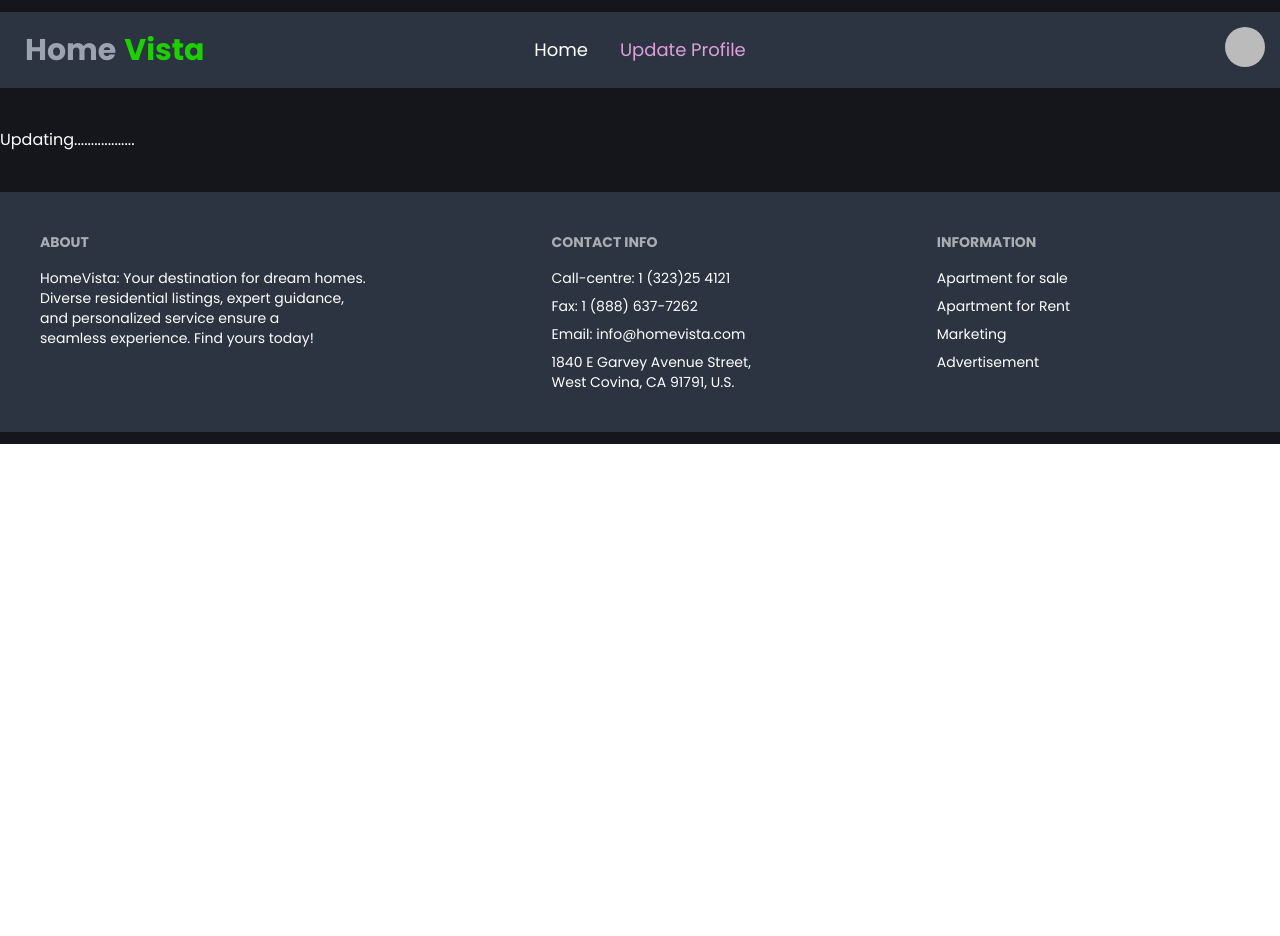
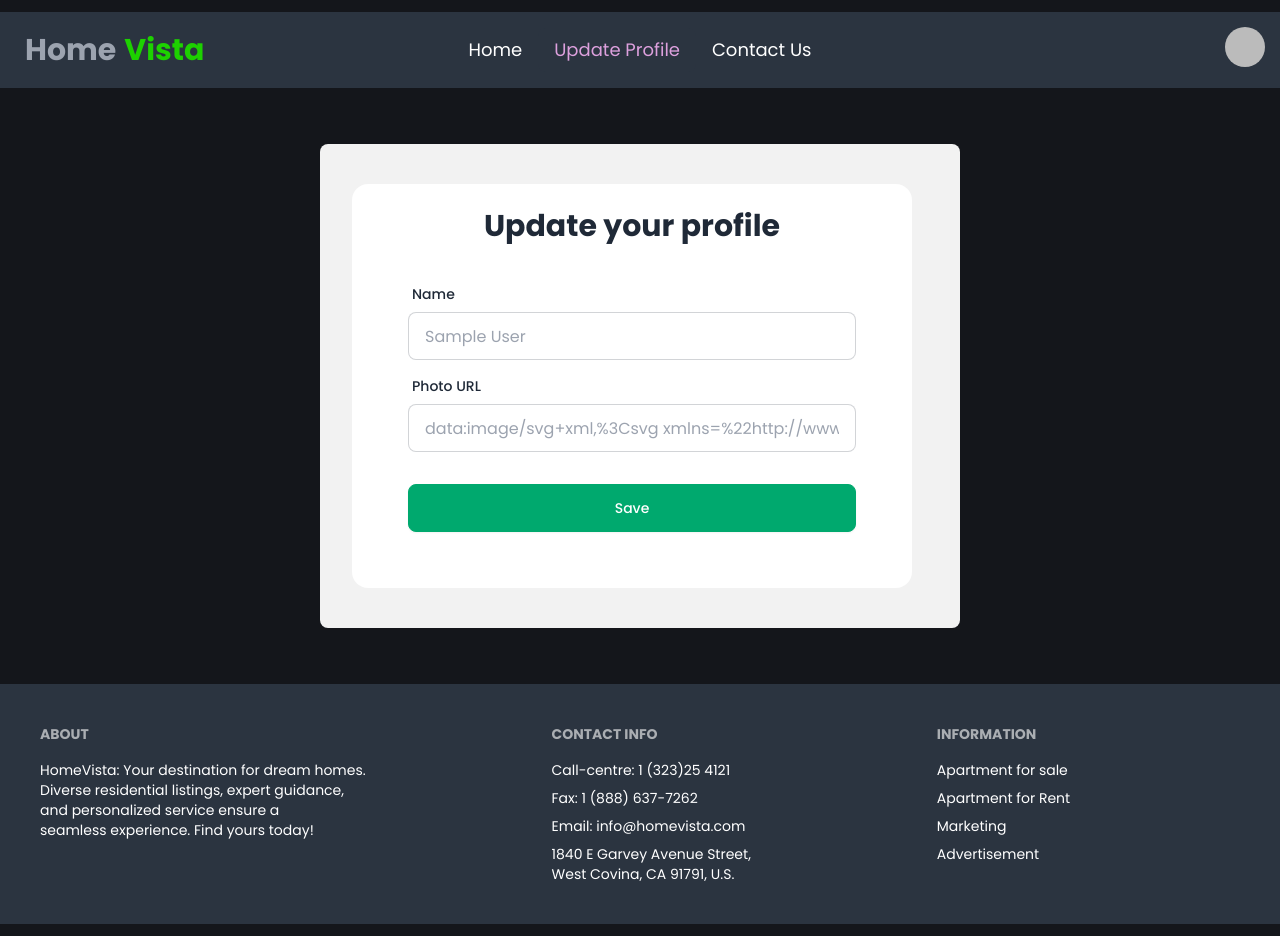
Before and after one commit to rar34/home-vista, a React (Vite) app: page /update-profile in a window 1280 px wide. Shown: the top 936 px of the page. Before the commit the page ends 800 px from the top, so only its background shows below. Built offline with nearby package versions, Linux system fonts and the light colour scheme; no server answers; sample sign-in values are in the browser's storage.

Commit message:
update user profile

```diff
--- a/src/FirebaseProvider/FirebaseProvider.jsx
+++ b/src/FirebaseProvider/FirebaseProvider.jsx
@@ -55,11 +55,11 @@ const FirebaseProvider = ({ children }) => {
     // Observer
     useEffect(() => {
         const unSubscribe = onAuthStateChanged(auth, (user) => {
-            if (user) {
+
                 // setLoading(false)
                 setUser(user)
                 setLoading(false)
-            }
+
         });
         return () => {
             unSubscribe();
--- /dev/null
+++ b/src/components/ContactUs/ContactUs.jsx
@@ -0,0 +1,26 @@
+
+
+const ContactUs = () => {
+
+    return (
+        <div className="my-10">
+            <h2 className="text-3xl font-bold text-center text-gray-200 my-10">For any query, feel free to email us</h2>
+            <form className="lg:w-[70%] bg-base-200 rounded-xl p-6 mx-auto">
+                <label className="input input-bordered mb-3 flex items-center gap-2">
+                    Name
+                    <input type="text" className="grow" placeholder="Your name" required />
+                </label>
+                <label className="input input-bordered mb-3 flex items-center gap-2">
+                    Email
+                    <input type="text" className="grow" placeholder="abc@domain.com" required />
+                </label>
+                <textarea placeholder="Your message" className="textarea mb-3 textarea-bordered textarea-lg w-full" ></textarea>
+                <button className="btn btn-success w-full text-white">Submit</button>
+
+            </form>
+
+        </div>
+    );
+};
+
+export default ContactUs;
--- a/src/components/Navbar/Navbar.jsx
+++ b/src/components/Navbar/Navbar.jsx
@@ -24,9 +24,9 @@ const Navbar = () => {
             return isActive ? { color: "plum" } : {};
         }} to="/update-profile">Update Profile</NavLink></li>
 
-        {/* {user && <li className="text-lg"><NavLink style={({ isActive }) => {
+        {user && <li className="text-lg"><NavLink style={({ isActive }) => {
             return isActive ? { color: "plum" } : {};
-        }} to="/estate-details">Estate Details</NavLink></li>} */}
+        }} to="/contact">Contact Us</NavLink></li>}
     </>
 
 
--- a/src/components/Routes/PrivateRoutes.jsx
+++ b/src/components/Routes/PrivateRoutes.jsx
@@ -12,7 +12,7 @@ const PrivateRoutes = ({ children }) => {
     }
 
     if(!user){
-        return <Navigate to="/login" state={location?.pathname || "/"}/>
+        return <Navigate to="/login" state={location.pathname}/>
     }
     return (
             <div>
--- a/src/components/UserInfo/Login.jsx
+++ b/src/components/UserInfo/Login.jsx
@@ -3,7 +3,7 @@ import { FaGoogle, FaGithub } from "react-icons/fa";
 import { useContext } from "react";
 import { AuthContext } from "../../FirebaseProvider/FirebaseProvider";
 import { useForm } from "react-hook-form";
-import { useNavigate  } from "react-router-dom";
+import { useNavigate, useLocation  } from "react-router-dom";
 
 import { ToastContainer, toast } from 'react-toastify';
 import 'react-toastify/dist/ReactToastify.css';
@@ -12,7 +12,7 @@ import 'react-toastify/dist/ReactToastify.css';
 const Login = () => {
 
     const { signInUser, googleLogin, gitHubLogin } = useContext(AuthContext);
-    // const location = useLocation();
+    const location = useLocation();
     const navigate = useNavigate();
 
 
@@ -27,7 +27,7 @@ const Login = () => {
         signInUser(email, password)
             .then(() => {
                 toast("login successful")
-                navigate('/')
+                navigate(location?.state || "/")
             })
             .catch(() => {
                 toast("invalid-credential")
@@ -40,7 +40,7 @@ const Login = () => {
             .then((result) => {
                 toast("login successful")
                 if (result.user) {
-                    navigate('/')
+                    navigate(location?.state || "/")
                     // <Navigate to={location?.state || "/"}></Navigate>
                 }
             })
@@ -55,7 +55,7 @@ const Login = () => {
             .then((result) => {
                 toast("login successful")
                 if (result.user) {
-                    navigate('/')
+                    navigate(location?.state || "/")
                 }
             })
             .catch(() => {
--- a/src/components/UserProfile/UpdateUserProfile.jsx
+++ b/src/components/UserProfile/UpdateUserProfile.jsx
@@ -1,8 +1,58 @@
+import { useContext } from "react";
+import { useNavigate } from "react-router-dom";
+
+import { ToastContainer, toast } from 'react-toastify';
+import 'react-toastify/dist/ReactToastify.css';
+import { AuthContext } from "../../FirebaseProvider/FirebaseProvider";
+
 
 const UpdateUserProfile = () => {
+    const navigate = useNavigate()
+    const { user, updateUserProfile } = useContext(AuthContext)
+    const { displayName, photoURL } = user;
+
+    const handleUpdateUserProfile = (e) => {
+        e.preventDefault()
+        const name = e.target.name.value;
+        const photo = e.target.photo.value;
+        console.log(name, photo)
+        updateUserProfile(name, photo)
+            .then(() => {
+                toast("User information updated successfully")
+                navigate("/user-profile")
+            })
+            .catch(error => console.log(error.message))
+
+
+    }
+
     return (
-        <div className="my-10 text-white">
-            <p>Updating..................</p>
+        <div className="w-full md:w-1/2 mx-auto bg-base-200 md:p-6 rounded-lg my-14">
+            <div className="hero-content">
+
+                <div className="card shrink-0 w-full p-2 md:p-6 bg-base-100">
+                    <h2 className="text-3xl font-bold text-center" data-aos="fade-up" data-aos-delay="200">Update your profile</h2>
+                    <form onSubmit={handleUpdateUserProfile} className="card-body">
+                        <div data-aos="fade-right" data-aos-delay="400" className="form-control">
+                            <label className="label">
+                                <span className="label-text font-medium">Name</span>
+                            </label>
+                            <input type="text" name="name" placeholder={displayName} className="input input-bordered" />
+                        </div>
+                        <div data-aos="fade-left" data-aos-delay="400" className="form-control">
+                            <label className="label">
+                                <span className="label-text font-medium">Photo URL</span>
+                            </label>
+                            <input type="text" name="photo" placeholder={photoURL} className="input input-bordered" />
+                        </div>
+                        <div className="form-control mt-6">
+                            <button className="btn btn-success text-white font-medium">Save</button>
+                        </div>
+                    </form>
+
+                </div>
+                <ToastContainer />
+            </div>
         </div>
     );
 };
--- a/src/components/UserProfile/UserProfile.jsx
+++ b/src/components/UserProfile/UserProfile.jsx
@@ -14,7 +14,7 @@ const UserProfile = () => {
             <div className="card-body items-center text-center">
                 <h2 className="card-title">Name: {displayName}</h2>
                 <p>Email: {email}</p>
-                <Link to="/update-profile"><button className="btn btn-success">Update Profile</button></Link>
+                <Link to="/update-profile"><button className="btn text-white btn-success">Update Profile</button></Link>
             </div>
         </div>
     );
--- a/src/main.jsx
+++ b/src/main.jsx
@@ -15,6 +15,7 @@ import EstateDetails from './components/Home/EstateDetails.jsx';
 import PrivateRoutes from './components/Routes/PrivateRoutes.jsx';
 import UserProfile from './components/UserProfile/UserProfile.jsx';
 import UpdateUserProfile from './components/UserProfile/UpdateUserProfile.jsx';
+import ContactUs from './components/ContactUs/ContactUs.jsx';
 
 const router = createBrowserRouter([
   {
@@ -47,6 +48,10 @@ const router = createBrowserRouter([
       {
         path: "/update-profile",
         element: <PrivateRoutes><UpdateUserProfile /></PrivateRoutes>
+      },
+      {
+        path: "/contact",
+        element: <PrivateRoutes><ContactUs /></PrivateRoutes>
       }
     ]
   },
```
